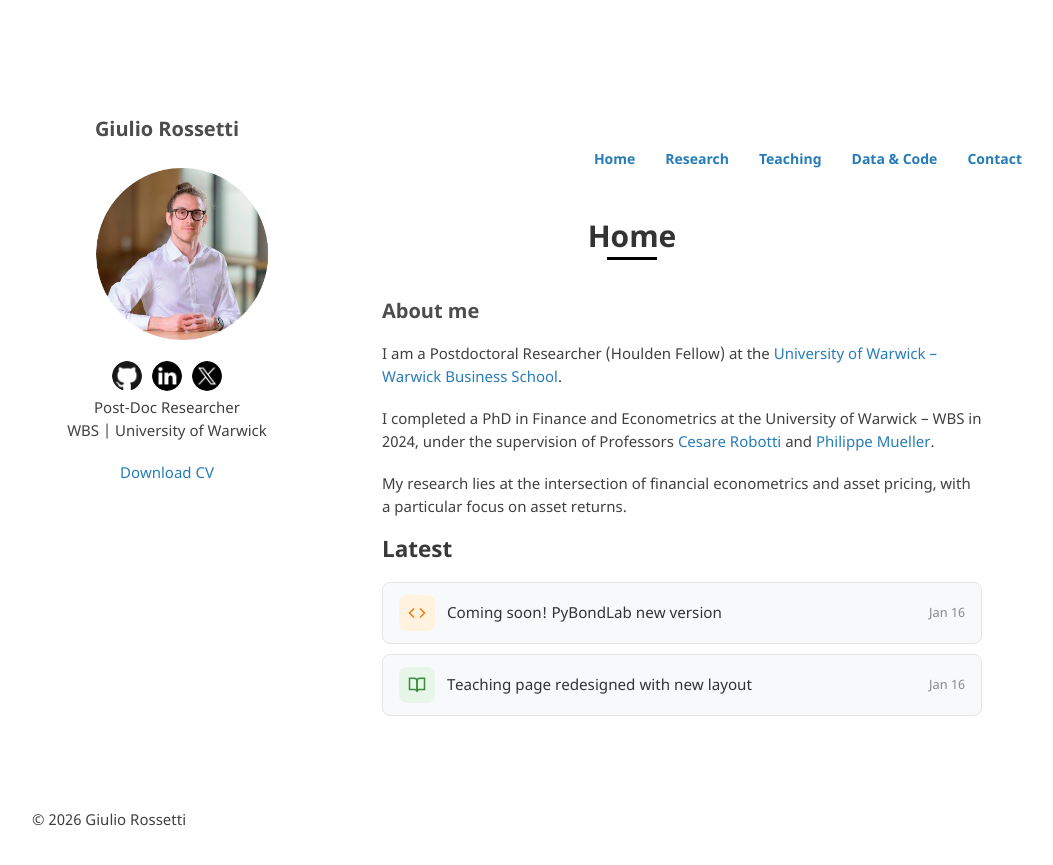
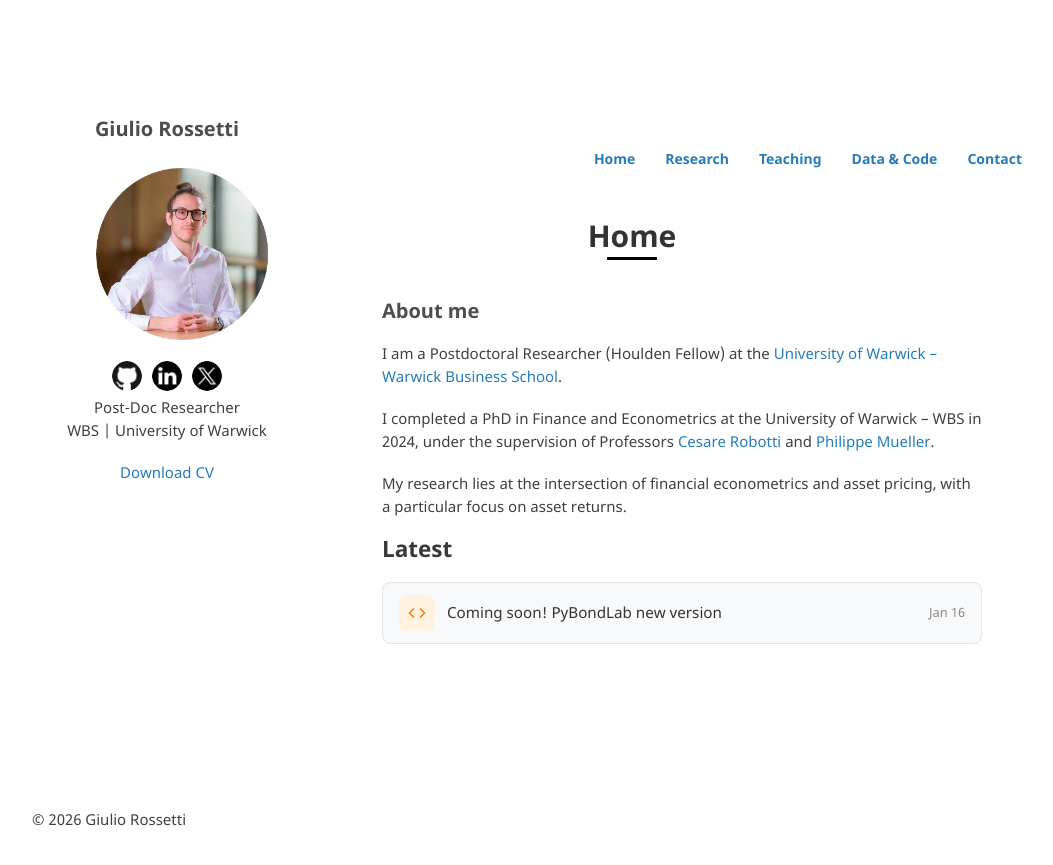
Before and after one commit to GiulioRossetti94/giuliorossetti94.github.io, a Jekyll site: the page built from index.md, in a window 1280 px wide. Shown: the top 865 px of the page, without its empty margins (133-1186 px from the left). Built offline with Jekyll 4.4.1, drawn with Linux system fonts in a browser that asks for light colours.

Commit message:
Remove teaching redesign from Latest

```diff
--- a/_data/latest.yml
+++ b/_data/latest.yml
@@ -20,9 +20,4 @@
   title: "Coming soon! PyBondLab new version"
   link: /data-code/
 
-- date: 2026-01-16
-  type: teaching
-  title: "Teaching page redesigned with new layout"
-  link: /teaching/
-
 # Add new items at the top
```
